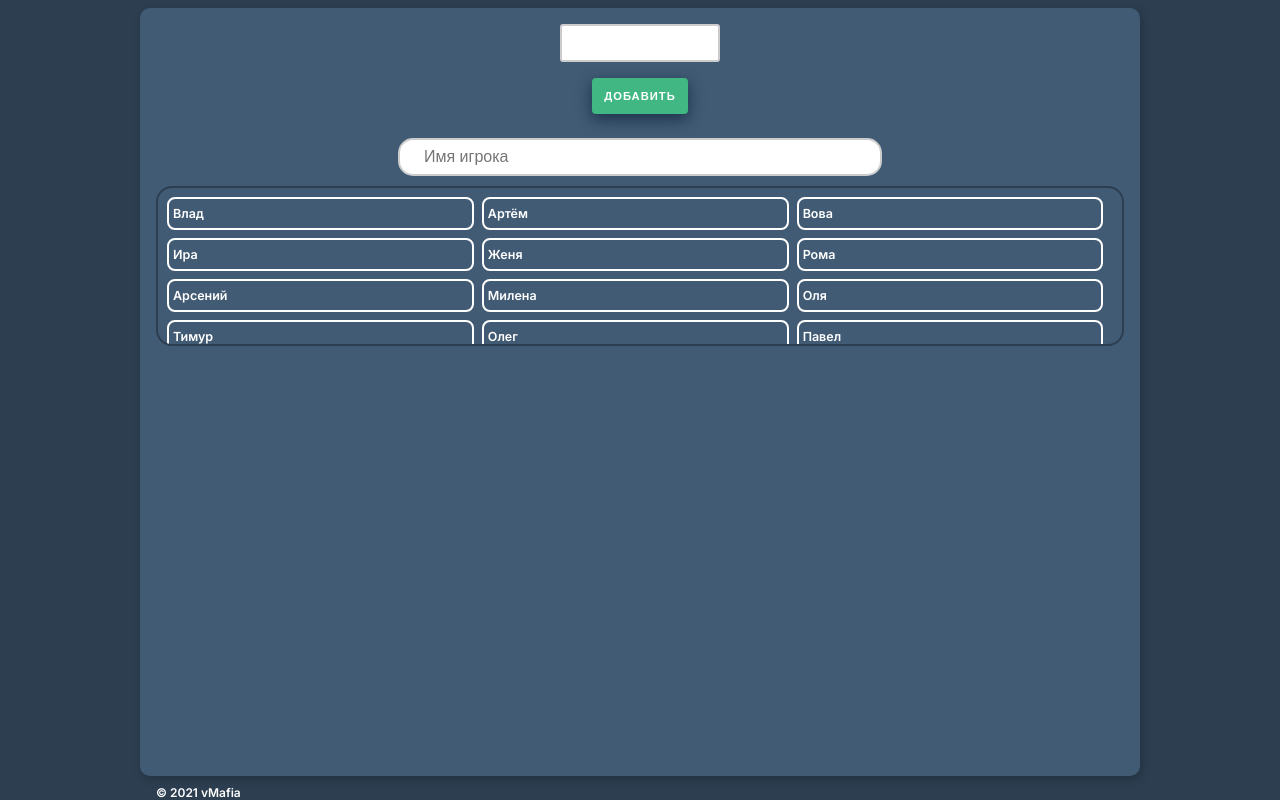
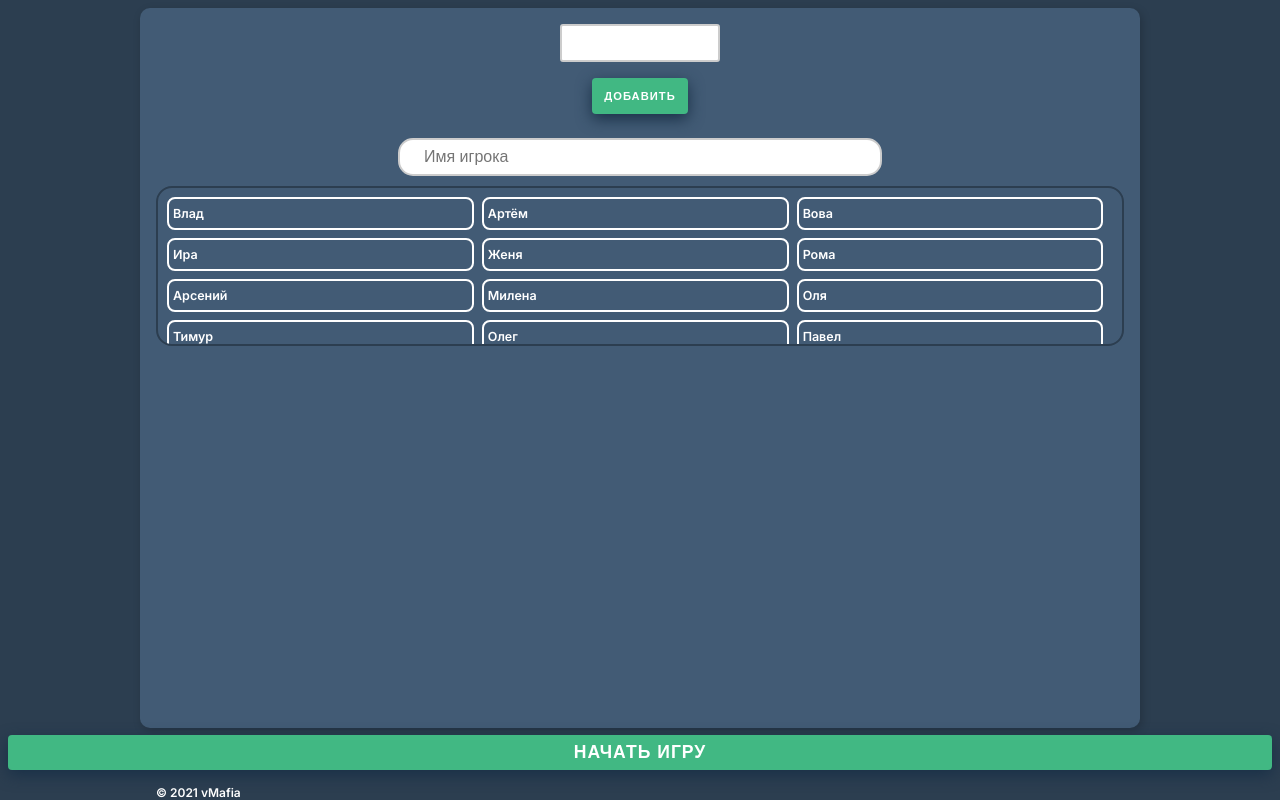
Before and after one commit to mellen-gh/test, a Vue app: page / in a window 1280 px wide. Built offline with nearby package versions, Linux system fonts and the light colour scheme.

Commit message:
SEARCH LIST + DRAG - rebug - 2

```diff
--- a/src/App.vue
+++ b/src/App.vue
@@ -1,21 +1,24 @@
 <template>
 
-  <div class="container card">
-    <div class="form-control center" :class="inputWarning ? '' : 'invalid'" @submit.prevent="">
+  <div class="container card2">
+    <div class="form-control center" :class="inputWarning ? '' : 'invalid'" @submit.prevent="" >
       <input
           type="text"
           class="inputAdd"
           ref="addInput"
           id="addPlayer"
-          @input="assertMaxChars()"
+          @input="assertMaxChars"
           v-model="value"/>
       <button class="button-add" @click="addPlayer"><span>Добавить</span></button>
     </div>
-    <TheSearch @addList="colorChange" :persons="persons" ></TheSearch>
-    <DragList  v-if="list.length > 0" :list="list" @remove="removeFromList" @randomSort="randomSort"></DragList>
+    <TheSearch @addList="colorChange" :persons="persons"></TheSearch>
+    <DragList v-if="list.length > 0" :list="list" @remove="removeFromList" @randomSort="randomSort"></DragList>
+
     <footerM></footerM>
   </div>
-
+  <div class="bottom">
+    <button class="button-start-game"><span>Начать игру</span></button>
+  </div>
 </template>
 
 <script>
@@ -30,19 +33,19 @@ export default {
       inputWarning: true,
       search: '',
       persons: [
-        {name:'Влад', id: 1},
-        {name:'Артём', id: 2},
-        {name:'Вова', id: 3},
-        {name:'Ира', id: 4},
-        {name:'Женя', id: 5},
-        {name:'Рома', id: 6},
-        {name:'Арсений', id: 7},
-        {name:'Милена', id: 8},
-        {name:'Оля', id: 9},
-        {name:'Тимур', id: 10},
-        {name:'Олег', id: 11},
-        {name:'Павел', id: 12},
-        {name:'Игнат', id: 13},
+        {name: 'Влад', id: 1},
+        {name: 'Артём', id: 2},
+        {name: 'Вова', id: 3},
+        {name: 'Ира', id: 4},
+        {name: 'Женя', id: 5},
+        {name: 'Рома', id: 6},
+        {name: 'Арсений', id: 7},
+        {name: 'Милена', id: 8},
+        {name: 'Оля', id: 9},
+        {name: 'Тимур', id: 10},
+        {name: 'Олег', id: 11},
+        {name: 'Павел', id: 12},
+        {name: 'Игнат', id: 13},
       ],
       list: [],
       value: '',
@@ -57,8 +60,7 @@ export default {
       let SearchIdElement = document.getElementById($event.id)
       SearchIdElement.classList.add("nochose");
       SearchIdElement.classList.remove("chose");
-      console.log($event)
-      console.log(this.list)
+
 
     },
     randomSort() {
@@ -76,9 +78,8 @@ export default {
         SearchIdElement.classList.remove("nochose");
         this.list.push(element)
 
-        console.log(this.list)
 
-      }else{
+      } else {
         SearchIdElement.classList.add("nochose");
         SearchIdElement.classList.remove("chose");
         console.log(element)
@@ -86,19 +87,23 @@ export default {
       }
     },
     addPlayer() {
-        this.$refs.addInput.value = ''
-     if (this.value.length <= this.minLengthInCars) {
+
+      if (this.value.length <= this.minLengthInCars) {
         this.inputWarning = false
         console.log(1)
-       this.$refs.addInput.blur()
+        this.$refs.addInput.blur()
 
+      }else {
+        this.value = ''
+
+        this.inputWarning = true
       }
 
     },
 
     assertMaxChars: function () {
       if (this.value.length >= this.maxLengthInCars) {
-        this.value = this.value.substring(0,this.maxLengthInCars);
+        this.value = this.value.substring(0, this.maxLengthInCars);
       }
 
     }
@@ -111,7 +116,7 @@ export default {
 
     }
   },
-  components: {footerM, DragList,TheSearch}
+  components: {footerM, DragList, TheSearch}
 }
 </script>
 
--- a/src/DragList.vue
+++ b/src/DragList.vue
@@ -1,7 +1,7 @@
 <template>
   <div class="row hello">
     <div>
-      <button class="btn primary btn-random" @click="$emit('randomSort')">
+      <button class="btn primary btn-random" @click="$emit('randomSort', item)">
         <div></div>
       </button>
 
@@ -93,6 +93,7 @@ export default {
       this.isDrag = true;
 
     },
+
     alertDel(elem) {
       if (confirm('Вы действительно хотите удалить из списка участников игрока ' + elem.name)) {
           // const idToRemove = elem.id
@@ -117,6 +118,12 @@ export default {
 </script>
 
 <style lang="scss" scoped>
+.hello {
+  display: flex !important;
+  flex-direction: column;
+
+
+}
 .player-list {
   display: inline-block;
   text-align: right;
--- a/src/theme.css
+++ b/src/theme.css
@@ -27,6 +27,9 @@ body {
     width: 10rem !important;
 }
 .container.card {
+    overflow:hidden; overflow-y:scroll;
+}
+.container.card2 {
     overflow:hidden; overflow-y:scroll;
 }
 .footer {
@@ -90,6 +93,64 @@ body {
 }
 
 .button-add:focus { outline:0; }
+/**/
+.bottom {
+    display: flex;
+    flex-direction: row;
+    align-items: flex-end;
+}
+.button-start-game {
+    text-align: center;
+    text-transform: uppercase;
+    cursor: pointer;
+    font-size: 1.1em;
+    min-width: 100%;
+    letter-spacing: 1px;
+    position: relative;
+    background-color: #41B883;
+    border: none;
+    color: #fff;
+    padding: 7px;
+    text-align: center;
+    transition-duration: 0.1s;
+    overflow: hidden;
+    box-shadow: 0 5px 15px #193047;
+    border-radius: 4px;
+    font-weight: 700;
+    margin-top: 7px;
+    flex-direction: column;
+    align-items: center;
+}
+
+.button-start-game:hover {
+    background: #fff;
+    box-shadow: 0px 2px 10px 5px #41B883;
+    color: #425b75;
+}
+
+.button-start-game:after {
+    content: "";
+    background: #fff;
+    display: block;
+    position: absolute;
+    padding-top: 300%;
+    padding-left: 350%;
+    margin-left: -20px !important;
+    margin-top: -120%;
+    opacity: 0;
+    transition: all 0.8s
+}
+
+.button-start-game:active:after {
+    padding: 0;
+    margin: 0;
+    opacity: 1;
+    transition: 0s
+}
+
+.button-start-game:focus { outline:0; }
+
+/**/
 .button-start {
     text-align: center;
     text-transform: uppercase;
@@ -352,6 +413,9 @@ h3 {
 .container {
     margin: 0 auto;
     max-width: 1000px;
+    display: flex !important;
+    flex-direction: column;
+
 
 }
 
@@ -426,6 +490,7 @@ h3 {
     box-shadow: 2px 3px 10px rgba(0, 0, 0, 0.2);
     background-color: #425b75;
     height: 96vh;
+
 }
 
 .card.marked {
@@ -434,10 +499,29 @@ h3 {
 
 .card.center {
     display: flex;
-    flex-direction: column;
+    flex-direction: row;
     align-items: center;
 }
+.card2 {
+    padding: 1rem;
+    /*margin-bottom: 1rem;*/
+    border-radius: 10px;
+    box-shadow: 2px 3px 10px rgba(0, 0, 0, 0.2);
+    background-color: #425b75;
+    height: 90vh;
 
+    border-bottom: 10px solid #425b75;
+}
+
+.card2.marked {
+    border: 4px solid #41B883;
+}
+
+.card2.center {
+    display: flex;
+    flex-direction: row;
+    align-items: center;
+}
 .list {
     margin: 0;
     padding: 0;
```
